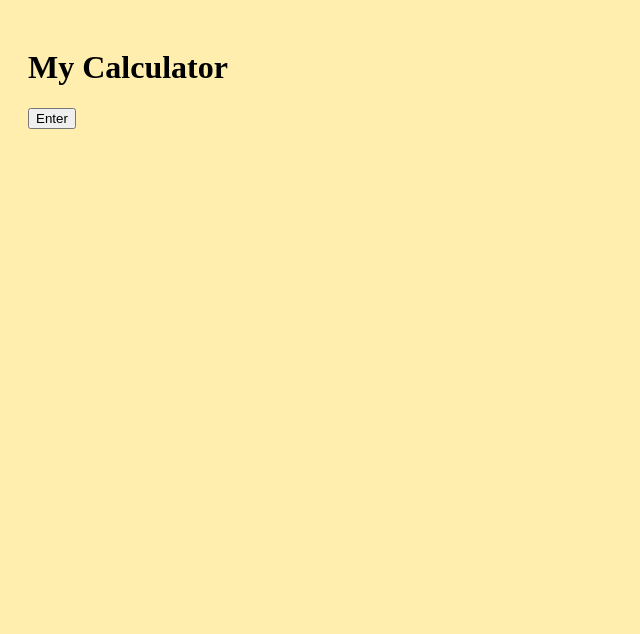
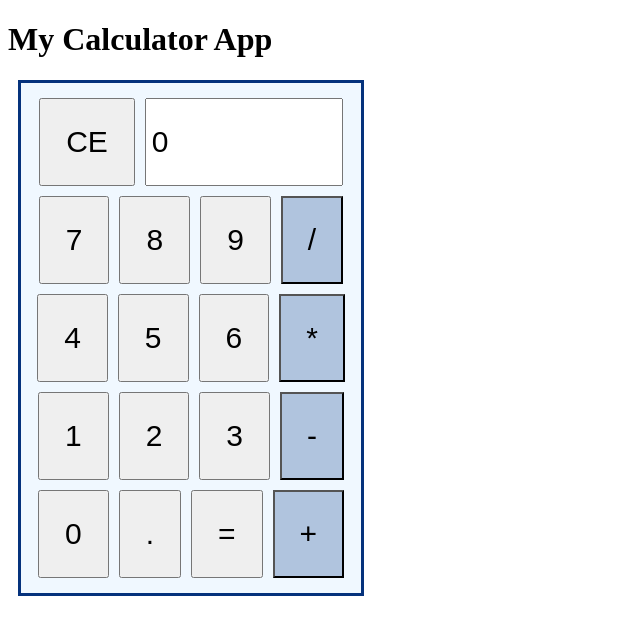
Before and after one commit to janpickron/javascript-calculator, a plain HTML site: page index.html in a window 1280 px wide. Shown: the whole page, without its empty margins (0-640 px from the left). Drawn offline with Linux system fonts and the light colour scheme.

Commit message:
removed files and cleaned up repo

```diff
--- a/index.html
+++ b/index.html
@@ -4,16 +4,47 @@
     <meta charset="UTF-8" />
     <meta http-equiv="X-UA-Compatible" content="IE=edge" />
     <meta name="viewport" content="width=device-width, initial-scale=1.0" />
-    <link rel="stylesheet" href="styles.css">
-    <link rel="stylesheet" href="">
-    <title>My Calculator</title>
+    <link rel="stylesheet" href="styles.css" />
+    <title>My Calculator App</title>
   </head>
   <body>
-   <h1 id="header-title">My Calculator</h1>
-
-   <input type="button" id="hitEnter" value="Enter" onclick="enterMsg()">
-   <div id="message"></div>
-
-   <script src="scripts.js"></script>
+    <h1 id="header-title">My Calculator App</h1>
+    <!-- div class name 'calculator' to group content div's class names buttons and row -->
+    <div class="calculator">
+      <div class="buttons">
+        <div class="row">
+          <!-- click on the CE button to set all values to be zero -->
+          <button onclick="clearExpression()">CE</button>
+          <!-- readonly input field cannot be modified, only show result -->
+          <input type="text" id="result" readonly />
+        </div>
+        <div class="row">
+          <button onclick="getNumber(7)">7</button>
+          <button onclick="getNumber(8)">8</button>
+          <button onclick="getNumber(9)">9</button>
+          <button class="operator" onclick="getOperator('/')">/</button>
+        </div>
+        <div class="row">
+          <button onclick="getNumber(4)">4</button>
+          <button onclick="getNumber(5)">5</button>
+          <button onclick="getNumber(6)">6</button>
+          <button class="operator" onclick="getOperator('*')">*</button>
+        </div>
+        <div class="row">
+          <button onclick="getNumber(1)">1</button>
+          <button onclick="getNumber(2)">2</button>
+          <button onclick="getNumber(3)">3</button>
+          <button class="operator" onclick="getOperator('-')">-</button>
+        </div>
+        <div class="row">
+          <button onclick="getNumber(0)">0</button>
+          <button onclick="getNumber('.')">.</button>
+          <button onclick="equal()">=</button>
+          <button class="operator" onclick="getOperator('+')">+</button>
+        </div>
+      </div>
+    </div>
+    <!-- point to an external JavaScript file which is scripts.js -->
+    <script src="scripts.js"></script>
   </body>
 </html>
--- a/scripts.js
+++ b/scripts.js
@@ -1,15 +1,89 @@
-//  EXAMINE THE DOCUMENT OBJECT
+// scripts.js -- Calculator app with JavaScript
+// Get the first number and the second number and calculate the  of first number and
+// second number for the result.
 
-//console.log("Hey Janice");
-console.dir(document);
-//console.log(document.domain);
-//console.log(document.getElementById('header-title'));
-//console.log("Hello Janice");
+// Initially, these are global variables
+let firstNbr = 0;
+let secondNbr = 0;
+let operator = "";
+let result = (document.getElementById("result").value = 0);
+let step = 0;
+let arrayNumber = [];
+let arrayNumber2 = [];
+let condensedValue = 0;
 
-function enterMsg(){
-    var showMessage = "<h3>I got your Enter button clicked</h3>";
-    var block = document.getElementById("message");
+// this getNumber() function starts when you click on first number and also second number respectively
+// getNumber()'s parameter is num
+function getNumber(num) {
+  // if variable step value is zero then proceed to the statement condition
+  if (step === 0) {
+    // here we could put it into an array
+    // then condense those values into 1
+    // then assign the condensed values into firstNbr
+    arrayNumber.push(num);
+    condensedValue = arrayNumber.join("");
+    if (arrayNumber.length > 1) {
+      firstNbr = parseInt(condensedValue);
+      document.getElementById("result").value = firstNbr;
+      // if arrayNumber length is NOT 2 then assign to firstNbr as a digital number
+    } else {
+      firstNbr = num;
+      document.getElementById("result").value = num;
+    }
+    // if variable step value is two then proceed to the statement condition
+  } else if (step === 2) {
+    // here we could add it into an array
+    // then condense those values into 1
+    // then assign the condensed values into secondNbr
+    arrayNumber2.push(num);
+    condensedValue = arrayNumber2.join("");
+    if (arrayNumber2.length > 1) {
+      secondNbr = parseInt(condensedValue);
+      document.getElementById("result").value = secondNbr;
+      // if arrayNumber length is NOT 2 then assign to secondNbr as a digital number
+    } else {
+      secondNbr = num;
+      document.getElementById("result").value = num;
+    }
+  }
+}
 
-    block.innerHTML = showMessage;
-    console.log(block.innerHTML);
+// this getOperator() function gets a call when you click on the operator button
+function getOperator(exp) {
+  // get value from exp parameter ("+", "-", "*" or "/") and assign it to variable operator
+  operator = exp;
+  step = 2;
+  document.getElementById("result").value = exp;
 }
+
+// this equal() function starts when you click the equal button to begin the calculation
+function equal() {
+  if (operator == "+") {
+    result = firstNbr + secondNbr;
+  } else if (operator == "-") {
+    result = firstNbr - secondNbr;
+  } else if (operator == "*") {
+    result = firstNbr * secondNbr;
+  } else if (operator == "/") {
+    // if result shows .000 then it removes those zeros
+    result = parseFloat((firstNbr / secondNbr).toFixed(3));
+  } else {
+    result = 0;
+  }
+  // display final results in the result input field (readonly)
+  document.getElementById("result").value = result;
+}
+
+// this clearExpression() function starts when you click the Clear button
+function clearExpression() {
+  // this clear all variables
+  firstNbr = 0;
+  secondNbr = 0;
+  operator = "";
+  result = 0;
+  step = 0;
+  arrayNumber = [];
+  arrayNumber2 = [];
+  condensedValue = 0;
+  document.getElementById("result").value = 0;
+}
--- a/styles.css
+++ b/styles.css
@@ -1,20 +1,51 @@
-html, body{
-    padding: 10px;
-    background-color: #ffeead;
+/* The CSS file styles.css working with index.html and scripts.js
+   for the Calculator App  */
+
+/* class represents the main container of the calculator */
+.calculator {
+  /* property display and flex-direction - to stack the calculator elements vertically */
+  display: flex;
+  flex-direction: column;
+  /* property is used to horizontally center the elements within the container */
+  align-items: center;
+  background-color: aliceblue;
+  width: 320px;
+  margin: 10px;
+  border: 3px solid #05327c;
+  padding: 10px;
 }
 
-
-.container {
-  border: 5px solid #810a60;
+/* class represents each row of buttons  */
+.row {
+  /* to align the buttons in a row */
   display: flex;
-  margin: 5px;
-  font-size: 28px;
 }
 
-.container .home {
-    background-color: aqua;
+/* class represents the container for the calculator buttons */
+.buttons {
+  display: flex;
+  flex-wrap: wrap;
+  justify-content: center;
 }
 
-.container .logout {
-    background-color: darkgoldenrod;
+/* class represents operator keys (-, +, *, /) */
+.operator {
+  background-color: lightsteelblue;
 }
+
+/* element represents each button */
+button {
+  /* elements have flex: 1 to distribute the available space equally among the buttons in each row */
+  flex: 1;
+  margin: 5px;
+  font-size: 30px;
+  padding: 25px;
+}
+
+/* element represents one input type itself */
+input {
+  margin: 5px;
+  font-size: 30px;
+  max-width: 184px;
+  padding: 5px;
+}
```
Also changed, not shown: image.png (deleted), screenshot-calc-app.png (added), 1 other file.
